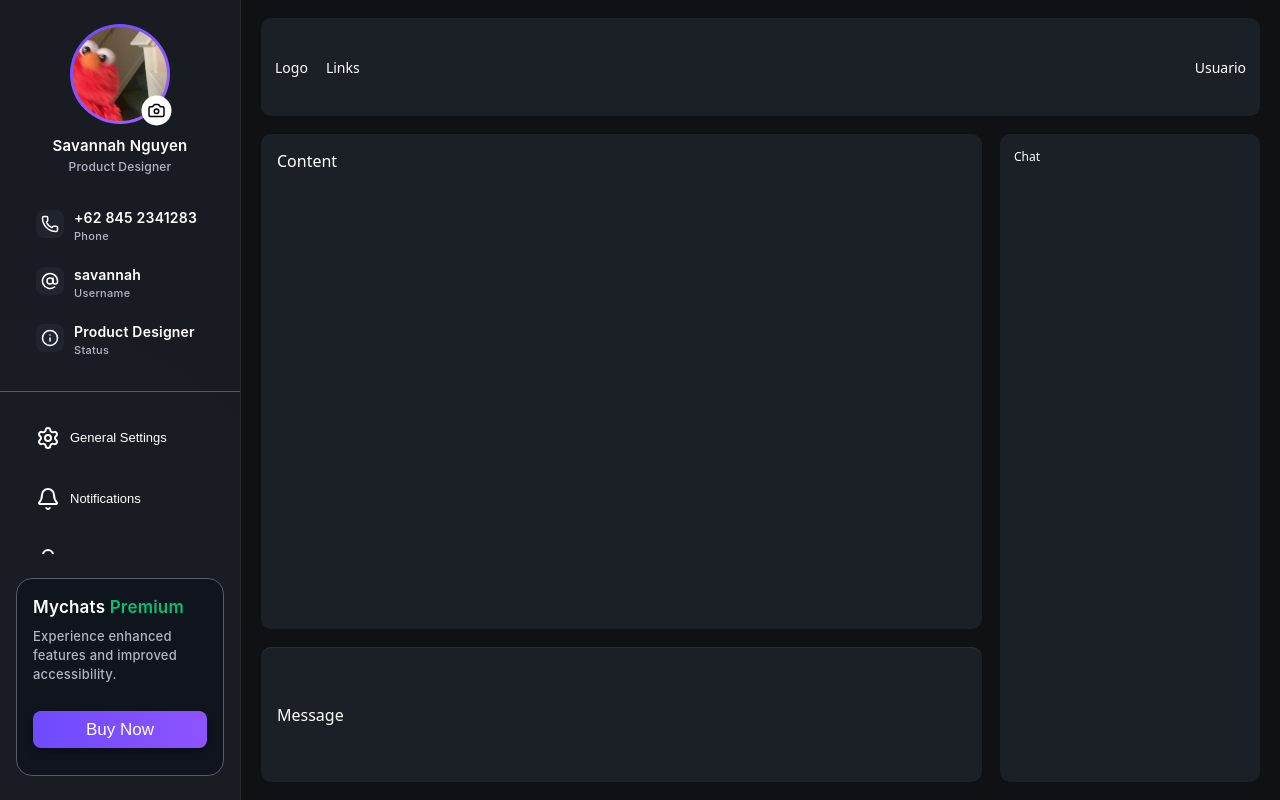
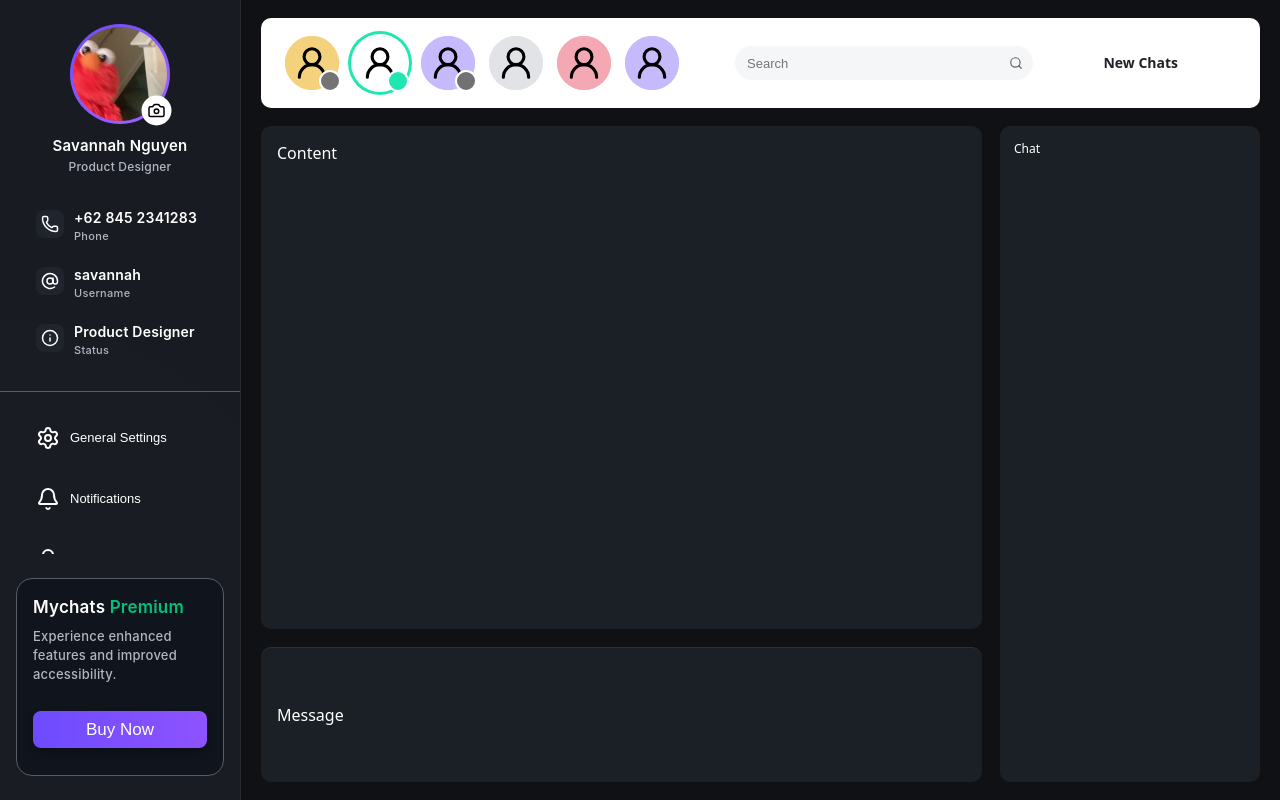
Before and after one commit to LouisMartinez20/BOOTCAMPS-HTML-CSS-JS, a React (Vite) app in the folder Chat/: page / in a window 1280 px wide. Built offline with nearby package versions, Linux system fonts and the light colour scheme.

Commit message:
feat: agregacion del nav temporarl

```diff
--- a/Chat/src/assets/componets/Content/Content.jsx
+++ b/Chat/src/assets/componets/Content/Content.jsx
@@ -1,4 +1,4 @@
-import { StyledContentContainer } from './Content,style'
+import { StyledContentContainer } from './Content.style'
 export const Content = () => {
   return (
     <StyledContentContainer>
--- a/Chat/src/assets/componets/Nav/Nav.jsx
+++ b/Chat/src/assets/componets/Nav/Nav.jsx
@@ -1,10 +1,25 @@
-import { StyledNavContainer } from "./Nav.style"
+import React from "react";
+import {
+  StyledNavContainer,
+  StyledNavSection,
+  StyledSearchWrapper,
+  StyledSearchInput,
+  StyledNewChatButton,
+} from "./Nav.style";
+import { NavProfiles } from "./NavProfiles";
 export const Nav = () => {
   return (
     <StyledNavContainer>
-      <div>Logo</div>
-      <div>Links</div>
-      <div style={{ marginLeft: "auto" }}>Usuario</div>
+      <StyledNavSection>
+        <NavProfiles />
+      </StyledNavSection>
+      <StyledSearchWrapper>
+        <StyledSearchInput placeholder="Search" />
+        <span className="icon">
+          <img src="/icons/search.svg" alt="Buscar" />
+        </span>
+      </StyledSearchWrapper>
+      <StyledNewChatButton>New Chats</StyledNewChatButton>
     </StyledNavContainer>
   );
 };
--- a/Chat/src/assets/componets/Nav/Nav.style.js
+++ b/Chat/src/assets/componets/Nav/Nav.style.js
@@ -1,12 +1,188 @@
-import styled from "styled-components";
+import styled, { css } from "styled-components";
 export const StyledNavContainer = styled.div`
   min-height: 70px;
-  background: #1b2026;
+  background: #fff;
   border-radius: 10px;
-  padding: 14px;
+  padding: 14px 16px;
   display: flex;
   align-items: center;
-  gap: 18px;
+  gap: 48px;
   font-size: 14px;
   font-weight: 500;
+  width: 100%;
+  box-sizing: border-box;
 `;
+export const StyledNavSection = styled.div`
+  display: flex;
+  align-items: center;
+  flex-shrink: 0;
+`;
+export const StyledSearchWrapper = styled.label`
+  display: flex;
+  align-items: center;
+  background: #f5f6f7;
+  color: #1e2227;
+  padding: 0 10px;
+  border-radius: 24px;
+  height: 34px;
+  max-width: 30%;
+  flex: 1;
+  position: relative;
+  font-size: 13px;
+  gap: 6px;
+  margin-left: auto;
+  .icon {
+    font-size: 14px;
+    display: flex;
+    align-items: center;
+    opacity: 0.6;
+    img {
+      width: 14px;
+      height: 14px;
+      display: block;
+    }
+  }
+`;
+export const StyledSearchInput = styled.input`
+  flex: 1;
+  border: none;
+  outline: none;
+  background: transparent;
+  font-size: 13px;
+  color: #1e2227;
+  line-height: 1;
+`;
+export const StyledNewChatButton = styled.button`
+  background: #fff;
+  margin-left: auto;
+  color: #1e2227;
+  border: none;
+  border-radius: 30px;
+  height: 42px;
+  margin-right: 44px;
+  padding: 0 22px;
+  font-size: 14px;
+  font-weight: 600;
+  cursor: pointer;
+  font-family: inherit;
+  display: flex;
+  align-items: center;
+  line-height: 1;
+`;
+const avatarSize = "54px";
+const innerSize = "100%";
+const dotSize = "18px";
+const baseRing = css`
+  width: ${avatarSize};
+  height: ${avatarSize};
+  border-radius: 50%;
+  display: flex;
+  align-items: center;
+  justify-content: center;
+  position: relative;
+`;
+const baseInner = css`
+  width: ${innerSize};
+  height: ${innerSize};
+  border-radius: 50%;
+  overflow: hidden;
+  display: flex;
+  align-items: center;
+  justify-content: center;
+`;
+const baseDot = css`
+  position: absolute;
+  bottom: -2px;
+  right: -2px;
+  width: ${dotSize};
+  height: ${dotSize};
+  border-radius: 50%;
+  display: block;
+`;
+export const StyledProfilesRow = styled.div`
+  display: flex;
+  align-items: center;
+  gap: 14px;
+  padding: 4px 8px;
+`;
+export const StyledMiniProfileBlock = styled.div`
+  display: flex;
+  align-items: center;
+  justify-content: center;
+`;
+export const StyledMiniAvatarImage = styled.img`
+  width: 70%;
+  height: 70%;
+  object-fit: contain;
+  display: block;
+`;
+export const StyledMiniAvatarRing1 = styled.div`
+  ${baseRing};
+  background: #f4d27d;
+  box-shadow: 0 0 0 2px #ffffff;
+`;
+export const StyledMiniAvatarInner1 = styled.div`
+  ${baseInner};
+  background: #f4d27d;
+`;
+export const StyledMiniStatusDot1 = styled.span`
+  ${baseDot};
+  background: #747474ff;
+  border: 2px solid #ffffff;
+`;
+export const StyledMiniAvatarRing2 = styled.div`
+  ${baseRing};
+  background: #f8f7beff;
+  box-shadow: 0 0 0 2px #ffffff, 0 0 0 5px #20e7b2;
+  border-radius: 50%;
+`;
+export const StyledMiniAvatarInner2 = styled.div`
+  ${baseInner};
+  background: #ffffff;
+`;
+export const StyledMiniStatusDot2 = styled.span`
+  ${baseDot};
+  background: #20e7b2;
+  border: 2px solid #ffffff;
+`;
+export const StyledMiniAvatarRing3 = styled.div`
+  ${baseRing};
+  background: #c6bafc;
+  box-shadow: 0 0 0 2px #ffffff;
+`;
+export const StyledMiniAvatarInner3 = styled.div`
+  ${baseInner};
+  background: #c6bafc;
+`;
+export const StyledMiniStatusDot3 = styled.span`
+  ${baseDot};
+  background: #727274ff;
+  border: 2px solid #ffffff;
+`;
+export const StyledMiniAvatarRing4 = styled.div`
+  ${baseRing};
+  background: #e1e3e7;
+  box-shadow: 0 0 0 2px #ffffff;
+`;
+export const StyledMiniAvatarInner4 = styled.div`
+  ${baseInner};
+  background: #e1e3e7;
+`;
+export const StyledMiniAvatarRing5 = styled.div`
+  ${baseRing};
+  background: #f3a8b4;
+  box-shadow: 0 0 0 2px #ffffff;
+`;
+export const StyledMiniAvatarInner5 = styled.div`
+  ${baseInner};
+  background: #f3a8b4;
+`;
+export const StyledMiniAvatarRing6 = styled.div`
+  ${baseRing};
+  background: #c6bafc;
+  box-shadow: 0 0 0 2px #ffffff;
+`;
+export const StyledMiniAvatarInner6 = styled.div`
+  ${baseInner};
+  background: #c6bafc;
+`;
--- a/Chat/src/assets/componets/Nav/NavProfiles.jsx
+++ b/Chat/src/assets/componets/Nav/NavProfiles.jsx
@@ -0,0 +1,77 @@
+import {
+  StyledProfilesRow,
+  StyledMiniProfileBlock,
+  StyledMiniAvatarRing1,
+  StyledMiniAvatarInner1,
+  StyledMiniStatusDot1,
+  StyledMiniAvatarRing2,
+  StyledMiniAvatarInner2,
+  StyledMiniStatusDot2,
+  StyledMiniAvatarRing3,
+  StyledMiniAvatarInner3,
+  StyledMiniStatusDot3,
+  StyledMiniAvatarRing4,
+  StyledMiniAvatarInner4,
+  StyledMiniAvatarRing5,
+  StyledMiniAvatarInner5,
+  StyledMiniAvatarRing6,
+  StyledMiniAvatarInner6,
+  StyledMiniAvatarImage
+} from "./Nav.style";
+
+const USER_ICON = "/icons/user.svg";
+
+export const NavProfiles = () => (
+  <StyledProfilesRow>
+    <StyledMiniProfileBlock>
+      <StyledMiniAvatarRing1>
+        <StyledMiniAvatarInner1>
+            <StyledMiniAvatarImage src={USER_ICON} alt="Profile 1" />
+        </StyledMiniAvatarInner1>
+        <StyledMiniStatusDot1 />
+      </StyledMiniAvatarRing1>
+    </StyledMiniProfileBlock>
+
+    <StyledMiniProfileBlock>
+      <StyledMiniAvatarRing2>
+        <StyledMiniAvatarInner2>
+            <StyledMiniAvatarImage src={USER_ICON} alt="Profile 2" />
+        </StyledMiniAvatarInner2>
+        <StyledMiniStatusDot2 />
+      </StyledMiniAvatarRing2>
+    </StyledMiniProfileBlock>
+
+    <StyledMiniProfileBlock>
+      <StyledMiniAvatarRing3>
+        <StyledMiniAvatarInner3>
+            <StyledMiniAvatarImage src={USER_ICON} alt="Profile 3" />
+        </StyledMiniAvatarInner3>
+        <StyledMiniStatusDot3 />
+      </StyledMiniAvatarRing3>
+    </StyledMiniProfileBlock>
+
+    <StyledMiniProfileBlock>
+      <StyledMiniAvatarRing4>
+        <StyledMiniAvatarInner4>
+            <StyledMiniAvatarImage src={USER_ICON} alt="Profile 4" />
+        </StyledMiniAvatarInner4>
+      </StyledMiniAvatarRing4>
+    </StyledMiniProfileBlock>
+
+    <StyledMiniProfileBlock>
+      <StyledMiniAvatarRing5>
+        <StyledMiniAvatarInner5>
+            <StyledMiniAvatarImage src={USER_ICON} alt="Profile 5" />
+        </StyledMiniAvatarInner5>
+      </StyledMiniAvatarRing5>
+    </StyledMiniProfileBlock>
+
+    <StyledMiniProfileBlock>
+      <StyledMiniAvatarRing6>
+        <StyledMiniAvatarInner6>
+            <StyledMiniAvatarImage src={USER_ICON} alt="Profile 6" />
+        </StyledMiniAvatarInner6>
+      </StyledMiniAvatarRing6>
+    </StyledMiniProfileBlock>
+  </StyledProfilesRow>
+);
--- a/Chat/src/assets/componets/Sidebar/SidebarInfoFields.jsx
+++ b/Chat/src/assets/componets/Sidebar/SidebarInfoFields.jsx
@@ -7,24 +7,9 @@ import {
   StyledInfoFieldLabel,
 } from "./Sidebar.style";
 const INFO_ITEMS = [
-  {
-    id: "phone",
-    icon: "/icons/phone.svg",
-    value: "+62 845 2341283",
-    label: "Phone",
-  },
-  {
-    id: "username",
-    icon: "/icons/at-sign.svg",
-    value: "savannah",
-    label: "Username",
-  },
-  {
-    id: "status",
-    icon: "/icons/info.svg",
-    value: "Product Designer",
-    label: "Status",
-  },
+  {id: "phone",icon: "/icons/phone.svg",value: "+62 845 2341283",label: "Phone",},
+  {id: "username",icon: "/icons/at-sign.svg",value: "savannah",label: "Username",},
+  {id: "status",icon: "/icons/info.svg",value: "Product Designer",label: "Status",},
 ];
 export function SidebarInfoFields() {
   return (
@@ -36,7 +21,6 @@ export function SidebarInfoFields() {
               src={item.icon}
               width="18"
               height="18"
-              alt=""
               style={{ display: "block" }}
               data-sidebar-icon="true"
             />
--- a/Chat/src/assets/componets/Sidebar/SidebarMenu.jsx
+++ b/Chat/src/assets/componets/Sidebar/SidebarMenu.jsx
@@ -13,12 +13,7 @@ const ITEMS = [
   { id: "notifications", label: "Notifications", icon: "/icons/bell.svg" },
   { id: "privacy", label: "Privacy and Security", icon: "/icons/lock.svg" },
   { id: "language", label: "Language", icon: "/icons/globe.svg" },
-  {
-    id: "dark-mode",
-    label: "Dark Mode",
-    icon: "/icons/moon.svg",
-    toggle: true,
-  },
+  { id: "dark-mode", label: "Dark Mode", icon: "/icons/moon.svg", toggle: true },
 ];
 export function SidebarMenu() {
   const [darkOn, setDarkOn] = React.useState(false);
```
Also changed, not shown: Chat/public/icons/search.svg (added), Chat/public/icons/user.svg (added), Chat/src/assets/componets/Content/Content.style.js (renamed from Chat/src/assets/componets/Content/Content,style.js).
